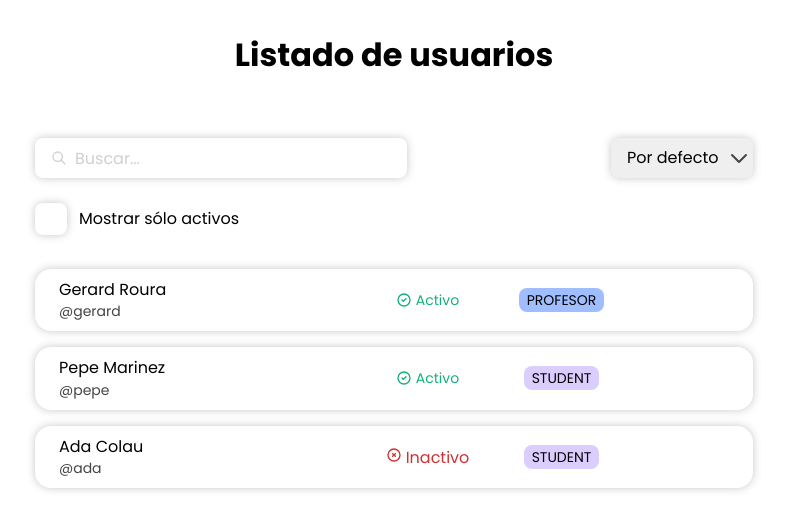
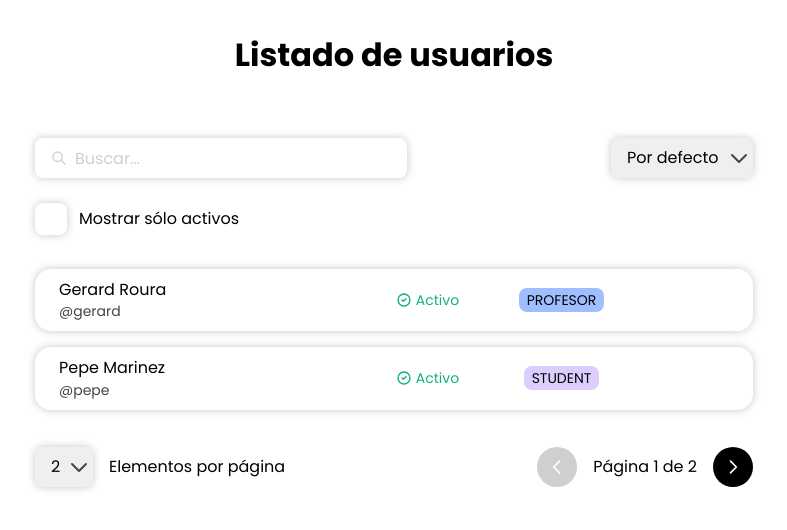
Before and after one commit to gerouvi/pr1-du, a React (Vite) app: page / in a window 1280 px wide. Shown: the top 530 px of the page, without its empty margins (246-1033 px from the left). Built offline with nearby package versions, Linux system fonts and the light colour scheme.

Commit message:
pagination

```diff
--- a/src/components/UsersList.jsx
+++ b/src/components/UsersList.jsx
@@ -1,4 +1,3 @@
-import { useState } from 'react';
 import UsersListRows from './UsersListRows';
 import style from './UsersList.module.css';
 import UsersListFilters from './UsersListFilters';
@@ -6,36 +5,62 @@
 import {
 	filterActiveUsers,
 	filterUsersByName,
+	paginationUsers,
 	sortUsers
 } from '../lib/users/filterUsers';
 import useFilters from '../lib/hooks/UseFilters';
+import UsersListPagination from './UsersListPagination';
 
 const UsersList = ({ initialUsers }) => {
-	const { search, onlyActives, sortBy, ...setFiltersFunctions } = useFilters();
-	const { users } = useUsers(initialUsers);
+	const {
+		filters,
+		setSearch,
+		setOnlyActives,
+		setSortBy,
+		setPage,
+		setItemsPerPage
+	} = useFilters();
 
-	let usersFiltered = filterActiveUsers(users, onlyActives);
-	usersFiltered = filterUsersByName(usersFiltered, search);
-	usersFiltered = sortUsers(usersFiltered, sortBy);
+	const { users, totalPages } = getUsers(initialUsers, filters);
 
 	return (
 		<div className={style.wrapper}>
 			<h1 className={style.title}>Listado de usuarios</h1>
 			<UsersListFilters
-				search={search}
-				onlyActives={onlyActives}
-				sortBy={sortBy}
-				{...setFiltersFunctions}
+				search={filters.search}
+				onlyActives={filters.onlyActives}
+				sortBy={filters.sortBy}
+				setSearch={setSearch}
+				setOnlyActives={setOnlyActives}
+				setSortBy={setSortBy}
 			/>
-			<UsersListRows users={usersFiltered} />
+			<UsersListRows users={users} />
+			<UsersListPagination
+				page={filters.page}
+				setPage={setPage}
+				itemsPerPage={filters.itemsPerPage}
+				setItemsPerPage={setItemsPerPage}
+				totalPages={totalPages}
+			/>
 		</div>
 	);
 };
 
-const useUsers = initialUsers => {
-	const [users] = useState(initialUsers);
+const getUsers = (
+	initialUsers,
+	{ onlyActives, search, sortBy, page, itemsPerPage }
+) => {
+	let usersFiltered = filterActiveUsers(initialUsers, onlyActives);
 
-	return { users };
+	usersFiltered = filterUsersByName(usersFiltered, search);
+
+	usersFiltered = sortUsers(usersFiltered, sortBy);
+
+	const totalPages = Math.ceil(usersFiltered.length / itemsPerPage);
+
+	usersFiltered = paginationUsers(usersFiltered, page, itemsPerPage);
+
+	return { users: usersFiltered, totalPages };
 };
 
 export default UsersList;
--- /dev/null
+++ b/src/components/UsersListPagination.jsx
@@ -0,0 +1,29 @@
+import style from './UsersListPagination.module.css';
+import Select from './forms/Select';
+import PageSelector from './forms/PageSelector';
+
+const UsersListPagination = ({
+	page,
+	setPage,
+	itemsPerPage,
+	setItemsPerPage,
+	totalPages
+}) => (
+	<div className={style.wrapper}>
+		<div className={style.itemsPerPage}>
+			<Select
+				value={itemsPerPage}
+				onChange={e => setItemsPerPage(Number(e.target.value))}
+			>
+				<option value={1}>1</option>
+				<option value={2}>2</option>
+				<option value={3}>3</option>
+			</Select>
+			<p>Elementos por página</p>
+		</div>
+
+		<PageSelector page={page} setPage={setPage} totalPages={totalPages} />
+	</div>
+);
+
+export default UsersListPagination;
--- /dev/null
+++ b/src/components/UsersListPagination.module.css
@@ -0,0 +1,13 @@
+.wrapper{
+    display: flex;
+    justify-content: space-between;
+    align-items: center;
+
+    margin-top: 2rem;
+}
+
+.itemsPerPage{
+    display: flex;
+    align-items: center;
+    gap: 1rem;
+}
--- /dev/null
+++ b/src/components/buttons/IconButton.jsx
@@ -0,0 +1,37 @@
+import style from './IconButton.module.css';
+
+const CLASSNAME = {
+	black: {
+		normal: style.black,
+		filled: style.blackFilled
+	},
+	red: {
+		normal: style.red,
+		filled: style.redFilled
+	}
+};
+
+const IconButton = ({
+	kind = 'black',
+	filled,
+	icon: Icon,
+	className,
+	...props
+}) => {
+	const classNames = CLASSNAME[kind];
+
+	const classNameKey = filled ? 'filled' : 'normal';
+
+	const kindClassName = classNames[classNameKey];
+
+	return (
+		<button
+			{...props}
+			className={`${style.button} ${kindClassName} ${className || ''}`}
+		>
+			<Icon className={style.icon} />
+		</button>
+	);
+};
+
+export default IconButton;
--- /dev/null
+++ b/src/components/buttons/IconButton.module.css
@@ -0,0 +1,55 @@
+.button{
+    display: flex;
+    justify-content: center;
+    align-items: center;
+    width: 2.5rem;
+    height: 2.5rem;
+    border-radius: 50%;
+    border: none;
+    outline: none;
+    cursor: pointer;
+}
+
+.icon{
+    width: 1.25rem;
+    height: 1.25rem;
+}
+
+.black{
+    color: var(--color-black);
+}
+
+.red {
+    color: var(--color-red);
+
+}
+
+.black,
+.red{
+    background-color: transparent;
+}
+
+.black:disabled,
+.red:disabled {
+    color: var(--color-lightgray);
+    cursor: initial;
+}
+
+.blackFilled{
+    background-color: var(--color-black);
+}
+
+.redFilled{
+    background-color: var(--color-red);
+}
+
+.blackFilled,
+.redFilled{
+    color: var(--color-white);
+}
+
+.blackFilled:disabled,
+.redFilled:disabled {
+    background-color: var(--color-lightgray);
+    cursor: initial;
+}
--- /dev/null
+++ b/src/components/forms/PageSelector.jsx
@@ -0,0 +1,30 @@
+import IconButton from '../buttons/IconButton';
+import ArrowLeftIcon from '../icons/ArrowLeftIcon';
+import ArrowRightIcon from '../icons/ArrowRightIcon';
+import style from './PageSelector.module.css';
+
+const PageSelector = ({ page, setPage, totalPages }) => {
+	const isFirstPage = page === 1;
+	const isLastPage = page === totalPages || totalPages === 0;
+	return (
+		<div className={style.wrapper}>
+			<IconButton
+				filled
+				disabled={isFirstPage}
+				icon={ArrowLeftIcon}
+				onClick={() => setPage(page - 1)}
+			/>
+			<span>
+				Página {page} de {totalPages || 1}
+			</span>
+			<IconButton
+				filled
+				disabled={isLastPage}
+				icon={ArrowRightIcon}
+				onClick={() => setPage(page + 1)}
+			/>
+		</div>
+	);
+};
+
+export default PageSelector;
--- /dev/null
+++ b/src/components/forms/PageSelector.module.css
@@ -0,0 +1,5 @@
+.wrapper{
+    display: flex;
+    align-items: center;
+    gap: 1rem;
+}
--- /dev/null
+++ b/src/components/icons/ArrowLeftIcon.jsx
@@ -0,0 +1,18 @@
+const ArrowLeftIcon = props => (
+	<svg
+		{...props}
+		fill='none'
+		stroke='currentColor'
+		viewBox='0 0 24 24'
+		xmlns='http://www.w3.org/2000/svg'
+	>
+		<path
+			strokeLinecap='round'
+			strokeLinejoin='round'
+			strokeWidth='2'
+			d='M15 19l-7-7 7-7'
+		></path>
+	</svg>
+);
+
+export default ArrowLeftIcon;
--- /dev/null
+++ b/src/components/icons/ArrowRightIcon.jsx
@@ -0,0 +1,18 @@
+const ArrowRightIcon = props => (
+	<svg
+		{...props}
+		fill='none'
+		stroke='currentColor'
+		viewBox='0 0 24 24'
+		xmlns='http://www.w3.org/2000/svg'
+	>
+		<path
+			strokeLinecap='round'
+			strokeLinejoin='round'
+			strokeWidth='2'
+			d='M9 5l7 7-7 7'
+		></path>
+	</svg>
+);
+
+export default ArrowRightIcon;
--- a/src/lib/hooks/useFilters.js
+++ b/src/lib/hooks/useFilters.js
@@ -5,13 +5,16 @@
 	const [filters, setFilters] = useState({
 		search: '',
 		onlyActives: false,
-		sortBy: 0
+		sortBy: SORT_OPTIONS.DEFAULT,
+		page: 1,
+		itemsPerPage: 2
 	});
 
 	const setSearch = search => {
 		setFilters(prev => ({
 			...prev,
-			search
+			search,
+			page: 1
 		}));
 	};
 
@@ -24,7 +27,8 @@
 		setFilters(prev => ({
 			...prev,
 			onlyActives,
-			sortBy: newSortBy
+			sortBy: newSortBy,
+			page: 1
 		}));
 	};
 
@@ -35,11 +39,27 @@
 		}));
 	};
 
+	const setPage = newPage => {
+		setFilters(prev => ({
+			...prev,
+			page: newPage
+		}));
+	};
+
+	const setItemsPerPage = newItemsPerPage => {
+		setFilters(prev => ({
+			...prev,
+			itemsPerPage: newItemsPerPage
+		}));
+	};
+
 	return {
-		...filters,
+		filters,
 		setSearch,
 		setOnlyActives,
-		setSortBy
+		setSortBy,
+		setPage,
+		setItemsPerPage
 	};
 };
 
--- a/src/lib/users/filterUsers.js
+++ b/src/lib/users/filterUsers.js
@@ -45,3 +45,10 @@
 			return sortedUsers;
 	}
 };
+
+export const paginationUsers = (users, page, itemsPerPage) => {
+	const startIndex = (page - 1) * itemsPerPage;
+	const lastIndex = startIndex + itemsPerPage;
+
+	return users.slice(startIndex, lastIndex);
+};
```
